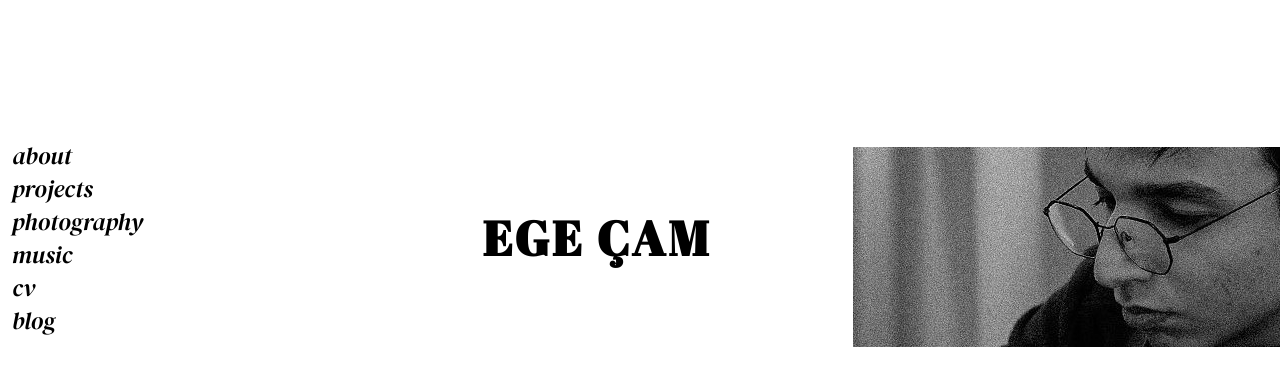
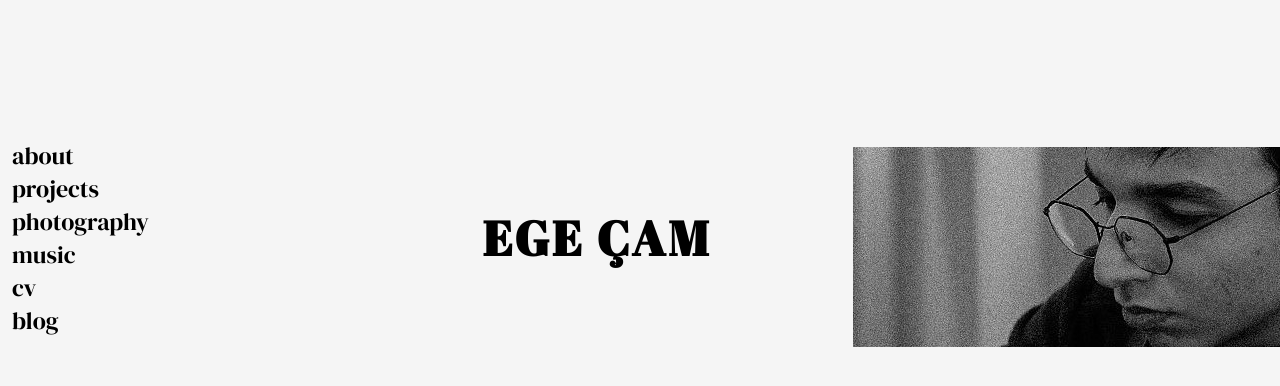
Before and after one commit to egecam/egecam.dev, a Django app: page / in a window 1280 px wide. Shown: the top 386 px of the page. Run offline with Django 4.2, Linux system fonts and the light colour scheme.

Commit message:
Update style.css

```diff
--- a/web/egecamdev/static/style.css
+++ b/web/egecamdev/static/style.css
@@ -1,6 +1,7 @@
 body {
     padding: 0;
     margin: 10% 0;
+    background-color: whitesmoke;
 }
 
 nav {
@@ -10,6 +11,7 @@ nav {
     justify-content: space-between;
     margin: 0;
     padding: 0;
+
 }
 
 ul {
@@ -20,6 +22,7 @@ ul {
     overflow: hidden;
     background-color: #ffffff;
     font-family: 'DM Serif Display', serif;
+    background-color: transparent;
 }
 
 .nav-list {
@@ -33,7 +36,6 @@ ul {
     text-decoration: none;
     color: #000000;
     font-size: 24px;
-    font-style: italic;
 }
 
 .link:hover {
@@ -54,7 +56,6 @@ ul {
     text-decoration: none;
     color: #000000;
     font-size: 24px;
-    font-style: italic;
 }
 
 .return-link:hover {
@@ -109,9 +110,6 @@ ul {
     filter: contrast(170%) brightness(100%);
 }
 
-/* ! TODO
-center nav items
-add nav to other pages
-responsive design
+/* ! TODO: Add responsive design
 
 */
```
